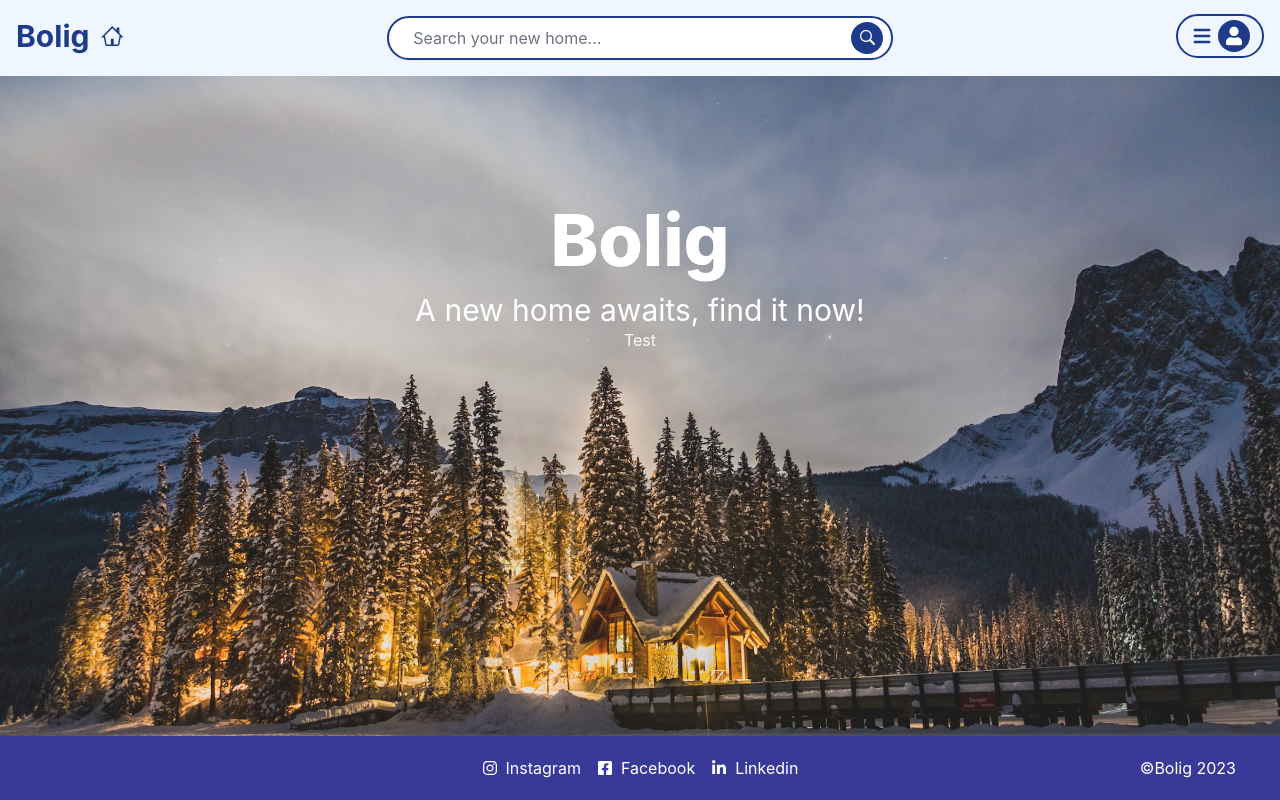
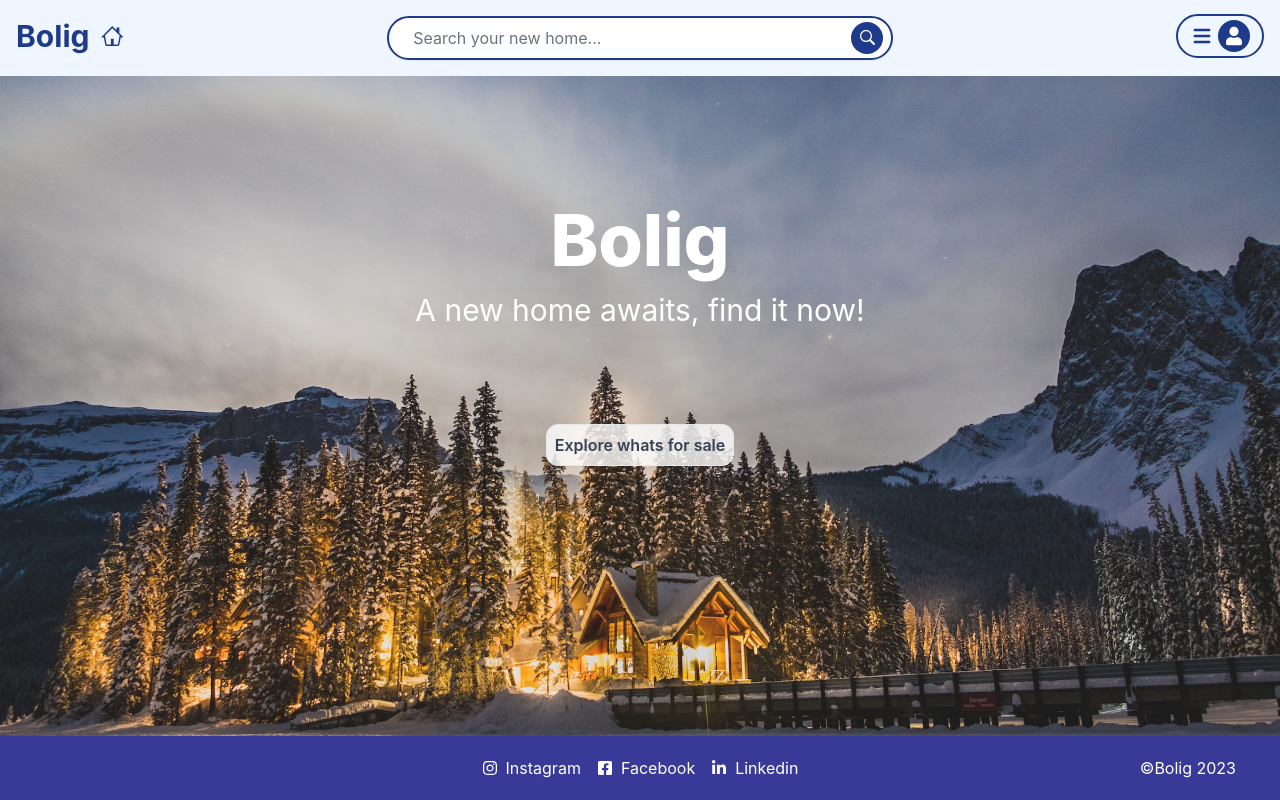
Before and after one commit to MaxAndreasLundin/bolig-web, a Next.js app: page / in a window 1280 px wide. Built offline with nearby package versions, Linux system fonts and the light colour scheme.

Commit message:
add button on homepage that redirect to residence for sale page

```diff
--- a/app/page.tsx
+++ b/app/page.tsx
@@ -1,14 +1,20 @@
 "use client";
 import Image from "next/image";
+import Link from "next/link";
 
 export default function Home() {
   return (
     <div className="relative flex w-full flex-1 flex-col items-center justify-between bg-white">
       <div className="z-10 flex flex-col items-center justify-center pt-32 text-white">
         <h1 className="mb-4 text-7xl font-extrabold drop-shadow-2xl">Bolig</h1>
-        <p className="text-2xl md:text-3xl drop-shadow-2xl">A new home awaits, find it now!</p>
+        <p className="text-2xl drop-shadow-2xl md:text-3xl">
+          A new home awaits, find it now!
+        </p>
 
-        <button>Test</button>
+        <Link href={"/residenceForSale"}>
+          <button className="border rounded-xl p-2 my-12 lg:my-24 bg-white bg-opacity-80 text-gray-700 font-semibold hover:scale-105">Explore whats for sale</button>
+        </Link>
+
       </div>
 
       <div className="opacity-90">
```
